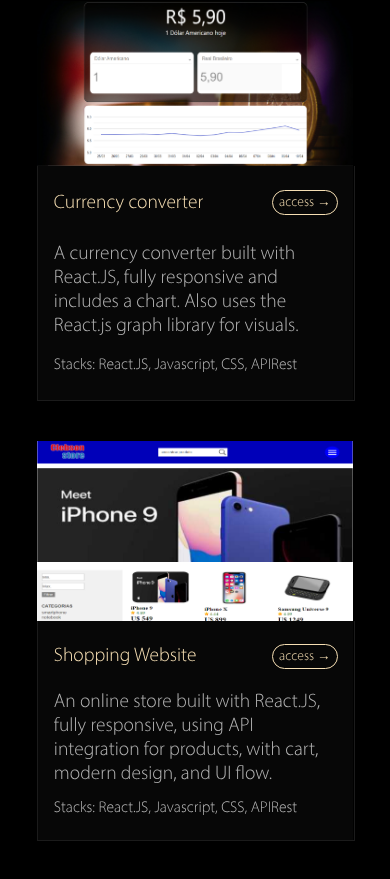
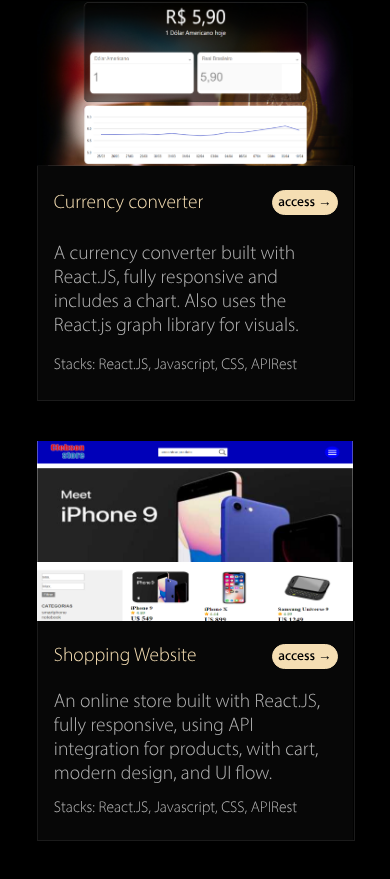
Before and after one commit to CleProgrammer/portfolio, an Angular app: page / in a window 390 px wide. Shown: the part 1717-2596 px from the top of the page. Built offline with nearby package versions, Linux system fonts and the light colour scheme.

Commit message:
portfolio

```diff
--- a/src/app/components/chatbot/chatbot.component.css
+++ b/src/app/components/chatbot/chatbot.component.css
@@ -145,6 +145,12 @@
     .icon-chat-bot-message {
         display: none;
     }
+
+    .section-3 .projects .project-box .project-info .project-titleAndaccess .project-access {
+        font-weight: 500;
+        background-color: wheat;
+        color: black;
+    }
 }
 
 
@@ -153,4 +159,10 @@
     .icon-chat-bot-message {
         display: none;
     }
+
+    .section-3 .projects .project-box .project-info .project-titleAndaccess .project-access {
+        font-weight: 500;
+        background-color: wheat;
+        color: black;
+    }
 }
--- a/src/app/components/home/home.component.css
+++ b/src/app/components/home/home.component.css
@@ -1,11 +1,11 @@
 @font-face {
     font-family: 'MyriadPro-Regular';
-    src: url('/assets/fonts/MyriadPro-Regular.otf') format('truetype');
+    src: url('../../../assets/fonts/MyriadPro-Regular.otf') format('truetype');
 }
 
 @font-face {
     font-family: 'MyriadVariableConcept-Roman';
-    src: url('/assets/fonts/MyriadVariableConcept-Roman.otf') format('truetype');
+    src: url('../../../assets/fonts/MyriadVariableConcept-Roman.otf') format('truetype');
     font-style: normal;
 }
 
@@ -32,7 +32,7 @@ html {
     align-items: center;
     width: 100vw;
     height: 100vh;
-    background-image: url("/assets/background2.png");
+    background-image: url("../../../assets/background2.png");
     background-size: 150% 200%;
     animation: gradientAnim 50s infinite;
     background-color: black
@@ -366,6 +366,11 @@ html {
     border: 1px solid wheat;
 }
 
+.section-3 .projects .project-box .project-info .project-titleAndaccess .project-access:hover {
+    background-color: wheat;
+    color: black;
+}
+
 .section-3 .projects .project-box .project-info .project-description {
     display: flex;
     justify-content: space-between;
@@ -691,7 +696,9 @@ footer .footer .website-rights {
     .section-3 .projects .project-box .project-info .project-titleAndaccess .project-access {
         font-size: 3.5vw;
         border: 1px solid wheat;
-        font-weight: 100;
+        font-weight: 500;
+        background-color: wheat;
+        color: black;
     }
 
     .section-3 .projects .project-box .project-info .project-description {
@@ -904,7 +911,10 @@ footer .footer .website-rights {
     .section-3 .projects .project-box .project-info .project-titleAndaccess .project-access {
         font-size: 3.5vw;
         border: 1px solid wheat;
-        font-weight: 100;
+        font-weight: 500;
+        background-color: wheat;
+        color: black;
+
     }
 
     .section-3 .projects .project-box .project-info .project-description {
```
Also changed, not shown: 7 other files (tests, documents, lock files or other folders).
